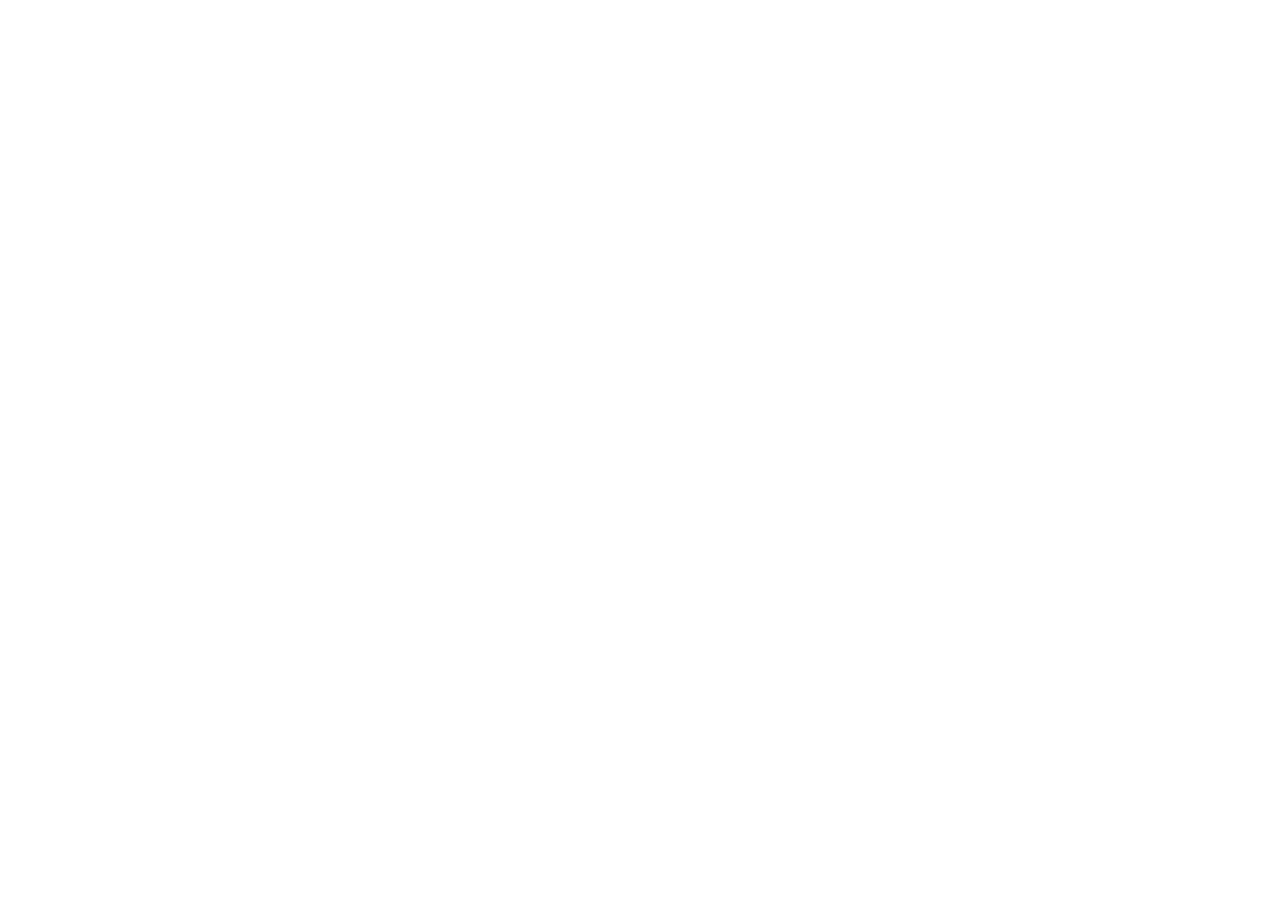
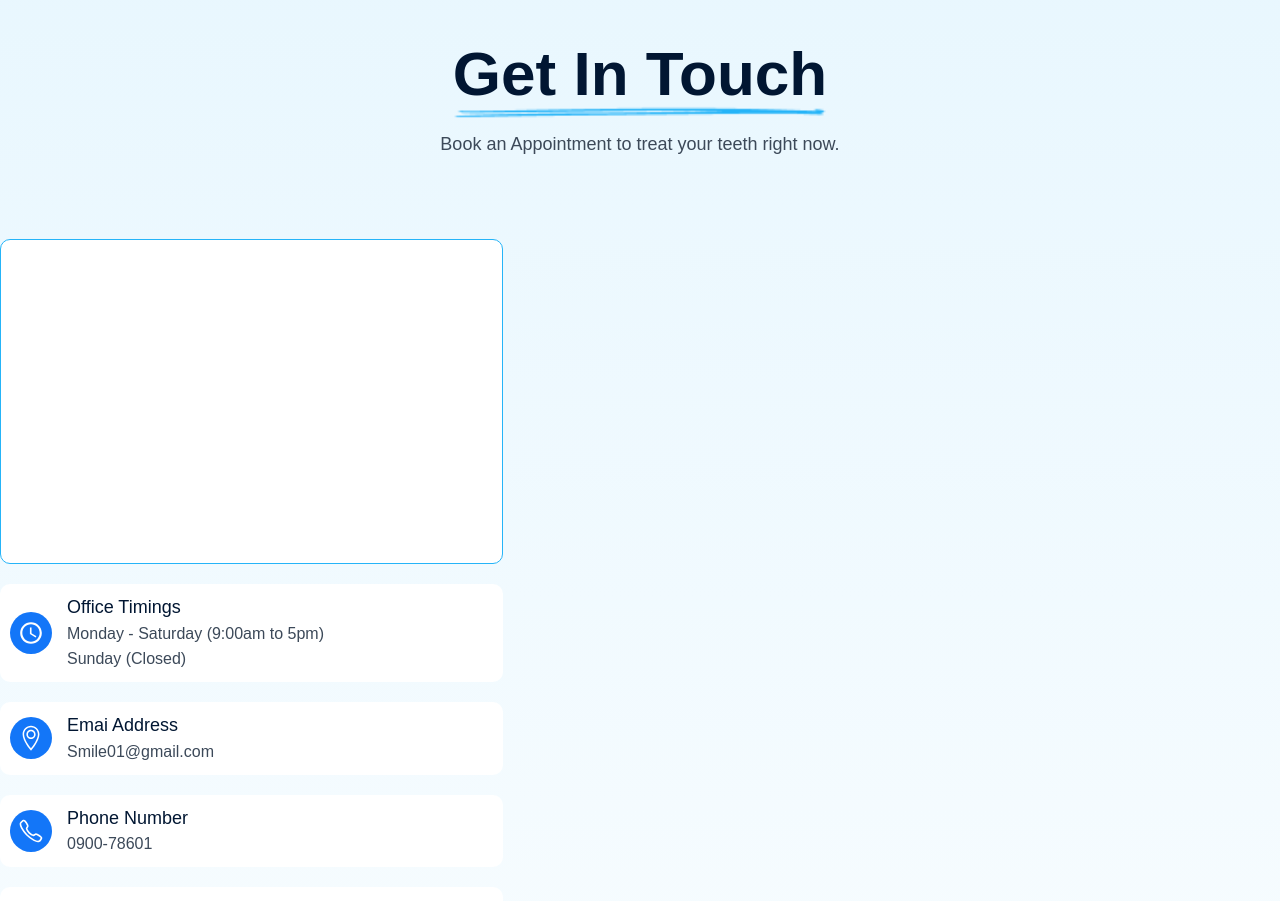
Before and after one commit to Firdosh01/Dental-medical-website, a React (Vite) app: page /contact in a window 1280 px wide. Shown: the part 183-1084 px from the top of the page. Before the commit the page ends 800 px from the top, so only its background shows below. Built offline with nearby package versions, Linux system fonts and the light colour scheme; a web font is replaced by a local one.

Commit message:
contact page start

```diff
--- a/src/App.jsx
+++ b/src/App.jsx
@@ -4,7 +4,6 @@ import Home from "./pages/Home";
 import About from "./pages/About";
 import Services from "./pages/Services";
 import Contact from "./pages/Contact";
-import Navbar from "./components/common/Navbar";
 import Footer from "./components/common/Footer";
 
 const App = () => {
--- a/src/pages/Contact.jsx
+++ b/src/pages/Contact.jsx
@@ -1,6 +1,110 @@
+import Navbar from "../components/common/Navbar";
+import { MdOutlineAccessTime } from "react-icons/md";
+import FrequentlyAskQues from "../components/core/FrequentlyAskQues/FrequentlyAskQues";
+import { IoCallOutline } from "react-icons/io5";
+import { LuMessagesSquare } from "react-icons/lu";
 
+import { TfiLocationPin } from "react-icons/tfi";
 const Contact = () => {
-  return <div>Contact</div>;
+  return (
+    <div
+      style={{
+        background: "var(--linear-gradient-3)",
+      }}
+    >
+      <Navbar navbarBgColor={"#ffffff"} />
+      <div className="max_width_container !mt-[90px]">
+        <div className="flex flex-col gap-[20px] justify-center  items-center">
+          <div className="h1_semibold text-[var(--dark-blue-color)] capitalize flex justify-center items-center">
+            <div className="flex gap-3">
+              <div className="relative !z-[999]">
+                Get in touch
+                <div className="absolute top-[-70px] left-0 !z-[9]">
+                  <img
+                    src="/assets/logos/welcoming-underline.png"
+                    alt=""
+                    className="w-[376px]"
+                  />
+                </div>
+              </div>
+            </div>
+          </div>
+          <div className="b1_regular text-[var(--body-text-color)]  max-w-[526px] text-center">
+            Book an Appointment to treat your teeth right now.
+          </div>
+        </div>
+        <div className="!mt-[80px] flex gap-[35px]">
+          <div className="flex flex-col gap-[20px]">
+            <div className="bg-[var(--secondary-white-color)] border-[1.7px] border-[var(--sky-blue-color)] !w-[503px] !h-[325px] rounded-[10px]"></div>
+            <div className="flex !gap-[15px] items-center !bg-[var(--secondary-white-color)] !p-[10px]  rounded-[10px]">
+              <div className="bg-[var(--mid-blue-color)] !p-2 rounded-full">
+                <MdOutlineAccessTime
+                  size={26}
+                  color="var(--secondary-white-color)"
+                />
+              </div>
+              <div>
+                <div className="b1_medium text-[var(--dark-blue-color)]">
+                  Office Timings
+                </div>
+                <div className="b2_regular text-[var(--body-text-color)]">
+                  Monday - Saturday (9:00am to 5pm) <br />
+                  Sunday (Closed)
+                </div>
+              </div>
+            </div>
+            <div className="flex !gap-[15px] items-center !bg-[var(--secondary-white-color)] !p-[10px]  rounded-[10px]">
+              <div className="bg-[var(--mid-blue-color)] !p-2 rounded-full">
+                <TfiLocationPin
+                  size={26}
+                  color="var(--secondary-white-color)"
+                />
+              </div>
+              <div>
+                <div className="b1_medium text-[var(--dark-blue-color)]">
+                  Emai Address
+                </div>
+                <div className="b2_regular text-[var(--body-text-color)]">
+                  Smile01@gmail.com
+                </div>
+              </div>
+            </div>
+            <div className="flex !gap-[15px] items-center !bg-[var(--secondary-white-color)] !p-[10px]  rounded-[10px]">
+              <div className="bg-[var(--mid-blue-color)] !p-2 rounded-full">
+                <IoCallOutline size={26} color="var(--secondary-white-color)" />
+              </div>
+              <div>
+                <div className="b1_medium text-[var(--dark-blue-color)]">
+                  Phone Number
+                </div>
+                <div className="b2_regular text-[var(--body-text-color)]">
+                  0900-78601
+                </div>
+              </div>
+            </div>
+            <div className="flex !gap-[15px] items-center !bg-[var(--secondary-white-color)] !p-[10px] rounded-[10px]">
+              <div className="bg-[var(--mid-blue-color)] !p-2 rounded-full">
+                <LuMessagesSquare
+                  size={26}
+                  color="var(--secondary-white-color)"
+                />
+              </div>
+              <div>
+                <div className="b1_medium text-[var(--dark-blue-color)]">
+                  Live chat
+                </div>
+                <div className="b2_regular text-[var(--body-text-color)]">
+                  +1-2064512559
+                </div>
+              </div>
+            </div>
+          </div>
+          <div></div>
+        </div>
+        <FrequentlyAskQues />
+      </div>
+    </div>
+  );
 };
 
 export default Contact;
```
